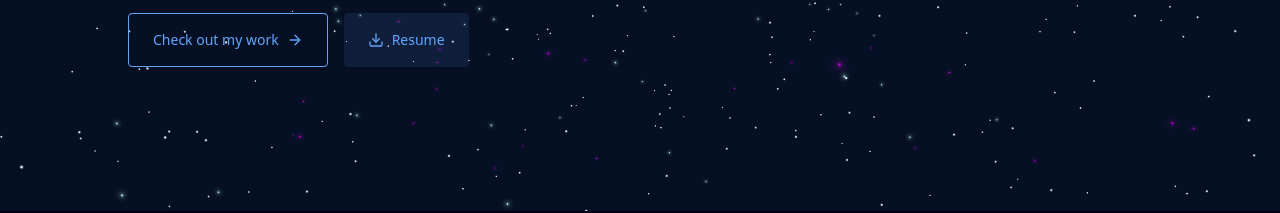
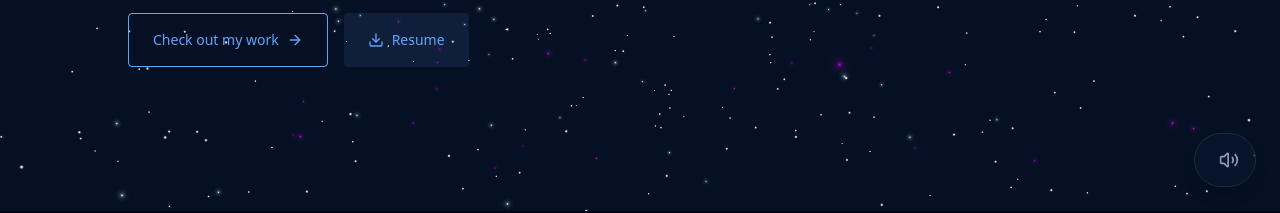
Before and after one commit to Abid-Al-Hossain/My_Portfolio, a Next.js app: page / in a window 1280 px wide. Shown: the part 589-802 px from the top of the page. Built offline with nearby package versions, Linux system fonts and the light colour scheme.

Commit message:
Add custom compressed 10-minute web audio loop and volume slider UI

```diff
--- a/src/app/layout.tsx
+++ b/src/app/layout.tsx
@@ -1,6 +1,7 @@
 import type { Metadata } from "next";
 import { Inter, Fira_Code, Outfit } from "next/font/google";
 import "./globals.css";
+import BackgroundAudio from "@/components/BackgroundAudio";
 
 const inter = Inter({ subsets: ["latin"], variable: "--font-inter" });
 const firaCode = Fira_Code({
@@ -23,9 +24,10 @@ export default function RootLayout({
   return (
     <html lang="en" className="scroll-smooth" suppressHydrationWarning>
       <body
-        className={`${inter.variable} ${firaCode.variable} ${outfit.variable} font-sans antialiased bg-navy-900 text-slate-100 selection:bg-green selection:text-navy-900`}
+        className={`${inter.variable} ${firaCode.variable} ${outfit.variable} font-sans antialiased bg-navy-900 text-slate-100 selection:bg-green selection:text-navy-900 overflow-x-hidden`}
       >
         {children}
+        <BackgroundAudio />
       </body>
     </html>
   );
--- /dev/null
+++ b/src/components/BackgroundAudio.tsx
@@ -0,0 +1,137 @@
+"use client";
+
+import { useState, useEffect, useRef } from "react";
+import { Volume2, VolumeX } from "lucide-react";
+import { motion, AnimatePresence } from "framer-motion";
+
+export default function BackgroundAudio() {
+  const [isPlaying, setIsPlaying] = useState(false);
+  const [hasInteracted, setHasInteracted] = useState(false);
+  const [volume, setVolume] = useState(0.35);
+  const [isHovered, setIsHovered] = useState(false);
+  const audioRef = useRef<HTMLAudioElement | null>(null);
+
+  useEffect(() => {
+    // Standard HTML5 Audio implementation for the MP3 file
+    audioRef.current = new Audio("/audio/bg_compressed.mp3");
+    audioRef.current.loop = true;
+    audioRef.current.volume = volume;
+
+    // Attempt autoplay across browsers
+    const playPromise = audioRef.current.play();
+
+    if (playPromise !== undefined) {
+      playPromise
+        .then(() => setIsPlaying(true))
+        .catch(() =>
+          console.log("Autoplay blocked. Waiting for user interaction."),
+        );
+    }
+
+    return () => {
+      if (audioRef.current) {
+        audioRef.current.pause();
+        audioRef.current = null;
+      }
+    };
+  }, []);
+
+  // Update audio element volume when state changes
+  useEffect(() => {
+    if (audioRef.current) {
+      audioRef.current.volume = volume;
+    }
+  }, [volume]);
+
+  const toggleMute = () => {
+    setHasInteracted(true);
+
+    if (!audioRef.current) return;
+
+    if (isPlaying) {
+      audioRef.current.pause();
+      setIsPlaying(false);
+    } else {
+      audioRef.current.play();
+      setIsPlaying(true);
+    }
+  };
+
+  const handleVolumeChange = (e: React.ChangeEvent<HTMLInputElement>) => {
+    setHasInteracted(true);
+    const newVolume = parseFloat(e.target.value);
+    setVolume(newVolume);
+
+    if (newVolume > 0 && !isPlaying && audioRef.current) {
+      audioRef.current.play();
+      setIsPlaying(true);
+    } else if (newVolume === 0 && isPlaying && audioRef.current) {
+      audioRef.current.pause();
+      setIsPlaying(false);
+    }
+  };
+
+  return (
+    <div
+      className="fixed bottom-6 right-6 z-[100] flex items-center gap-3"
+      onMouseEnter={() => setIsHovered(true)}
+      onMouseLeave={() => setIsHovered(false)}
+    >
+      <AnimatePresence>
+        {!hasInteracted && !isPlaying && (
+          <motion.div
+            initial={{ opacity: 0, x: 20 }}
+            animate={{ opacity: 1, x: 0 }}
+            exit={{ opacity: 0, scale: 0.9 }}
+            className="px-3 py-1.5 text-xs font-mono text-green/80 bg-navy-800/80 backdrop-blur-md rounded border border-green/30 tracking-wide"
+          >
+            Enable Audio
+          </motion.div>
+        )}
+      </AnimatePresence>
+
+      <motion.div
+        layout
+        className="flex items-center bg-navy-800/50 backdrop-blur-md border border-slate-700/50 rounded-full shadow-lg shadow-black/20 hover:border-green/30 transition-colors p-2"
+      >
+        <AnimatePresence>
+          {isHovered && (
+            <motion.div
+              initial={{ width: 0, opacity: 0, marginLeft: 0 }}
+              animate={{ width: 100, opacity: 1, marginLeft: 12 }}
+              exit={{ width: 0, opacity: 0, marginLeft: 0 }}
+              className="overflow-hidden flex items-center"
+            >
+              <input
+                type="range"
+                min="0"
+                max="1"
+                step="0.01"
+                value={isPlaying ? volume : 0}
+                onChange={handleVolumeChange}
+                className="w-full h-1 bg-slate-700 rounded-lg appearance-none cursor-pointer accent-green"
+              />
+            </motion.div>
+          )}
+        </AnimatePresence>
+
+        <motion.button
+          layout
+          whileHover={{ scale: 1.1 }}
+          whileTap={{ scale: 0.95 }}
+          onClick={toggleMute}
+          className="p-2 rounded-full text-slate-300 hover:text-green focus:outline-none ml-2"
+          aria-label={
+            isPlaying ? "Mute Background Audio" : "Play Background Audio"
+          }
+        >
+          {isPlaying ? (
+            <Volume2 className="w-5 h-5 animate-pulse" />
+          ) : (
+            <VolumeX className="w-5 h-5 opacity-70" />
+          )}
+        </motion.button>
+      </motion.div>
+    </div>
+  );
+}
```
Also changed, not shown: 1 other file (tests, documents, lock files or other folders).
